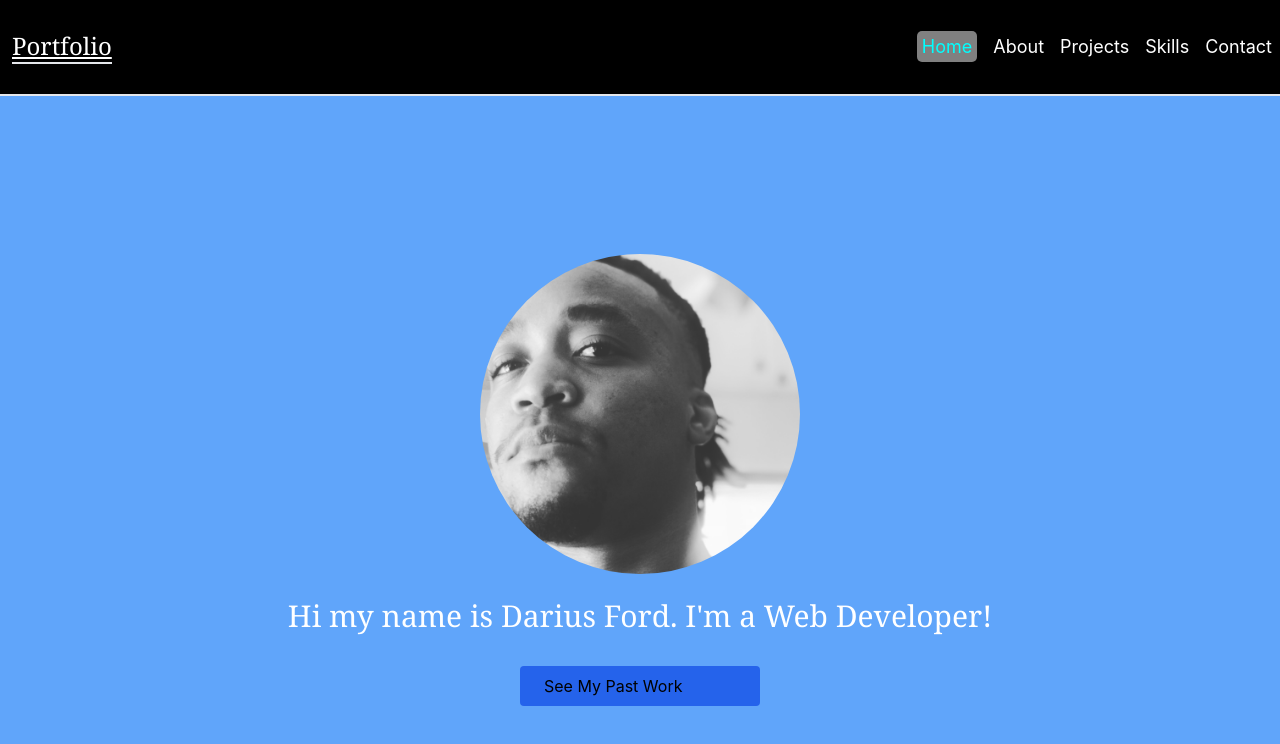
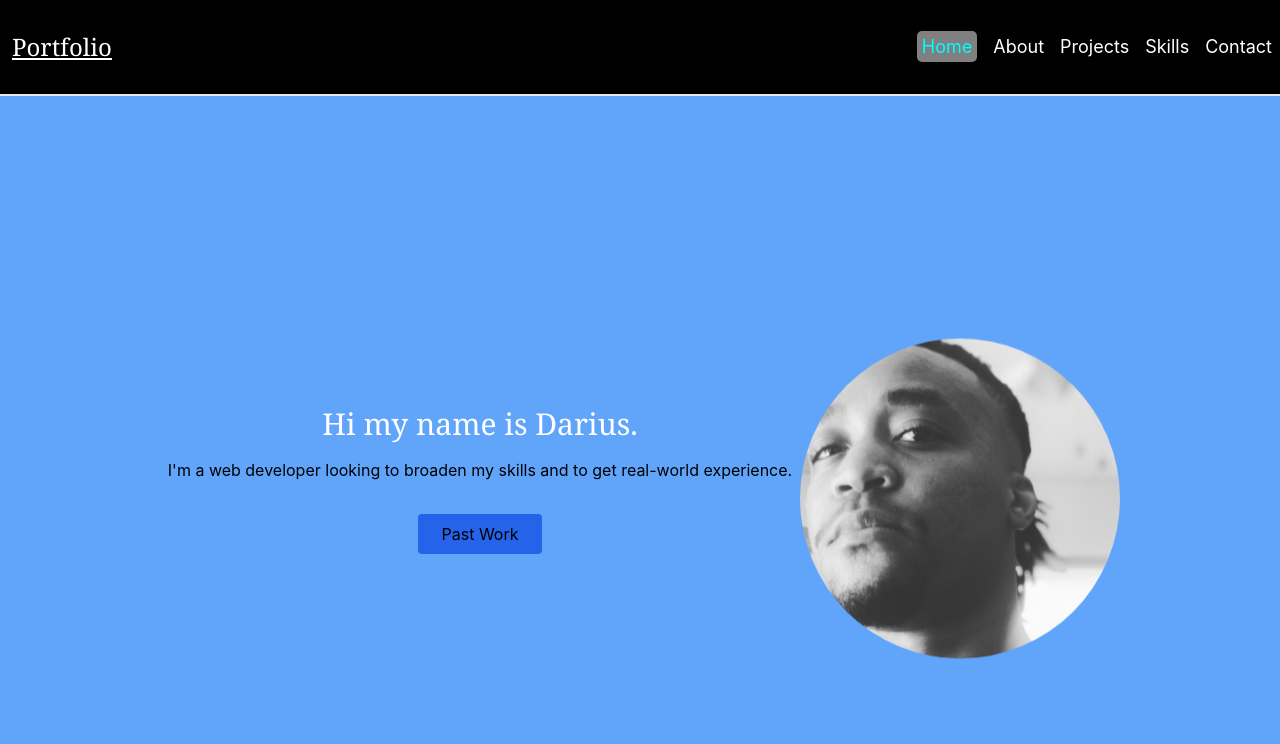
Before and after one commit to dariusford15/portfolio, a React (Create React App) app: page / in a window 1280 px wide. Shown: the top 744 px of the page. Built offline with nearby package versions, Linux system fonts and the light colour scheme.

Commit message:
updated portfolio

```diff
--- a/package.json
+++ b/package.json
@@ -11,6 +11,7 @@
     "@testing-library/user-event": "^13.5.0",
     "react": "^18.0.0",
     "react-dom": "^18.0.0",
+    "react-icons": "^5.2.1",
     "react-scripts": "5.0.1",
     "web-vitals": "^2.1.4"
   },
--- a/public/index.html
+++ b/public/index.html
@@ -28,7 +28,7 @@
       Learn how to configure a non-root public URL by running `npm run build`.
     -->
 
-    <title>React App</title>
+    <title>My Portfolio</title>
   </head>
   <body>
     <noscript>You need to enable JavaScript to run this app.</noscript>
--- a/src/App.css
+++ b/src/App.css
@@ -80,3 +80,20 @@ li{display: list-item;}
   height: 250px;
   margin: 0 auto;
 }
+.heroImg{
+  animation-name:floating;
+  animation-duration: 3s;
+  animation-iteration-count:infinite;
+  animation-timing-function: ease-in-out;
+}
+@keyframes floating{
+  0%{
+    transform: translate(0, 0px);
+  }
+  50%{
+    transform: translate(0, 10px);
+  }
+  100%{
+    transform: translate(0, -0px);
+  }
+}
--- a/src/App.js
+++ b/src/App.js
@@ -5,42 +5,27 @@ import Projects from './pages/Projects.jsx';
 import Skills from './pages/Skills.jsx';
 import Contact from './pages/Contact.jsx';
 import {
-  BrowserRouter,
   Routes,
   Route,
-  NavLink,
 } from "react-router-dom";
 import './App.css';
+import Navbar from './components/Navbar.jsx';
 
 function App() {
   return (
+    <>
     <div className="App">
-      <BrowserRouter>
-      <div className={'bg-black flex justify-between items-center h-24 border-b-2 border-sky-400'}>
-        <h1 className={'text-white ml-3 text-2xl underline font-serif border-b-2 border-sky-800'}>Portfolio</h1>
-        <nav>
-          <ul className={'bg-black list-none m-0 p-0'}>
-            <li className={'inline list-none text-white text-lg p-2'}><NavLink to="/" exact activeClassName='active'>Home</NavLink></li>
-            <li className={'inline list-none text-white text-lg p-2'}><NavLink to="/about" activeClassName='active'>About</NavLink></li>
-            <li className={'inline list-none text-white text-lg p-2'}><NavLink to="/projects" activeClassName='active'>Projects</NavLink></li>
-            <li className={'inline list-none text-white text-lg p-2'}><NavLink to="/skills" activeClassName='active'>Skills</NavLink></li>
-            <li className={'inline list-none text-white text-lg p-2'}><NavLink to="/contact" activeClassName='active'>Contact</NavLink></li>
-          </ul>
-        </nav>
-        </div>
+      <Navbar />
         <Routes>
-
               <Route exact path="/" element={<Home />} />
               <Route path="/projects" element={<Projects />} />
               <Route path="/skills" element={<Skills />} />
               <Route path="/about" element={<About />} />
               <Route path="/contact" element={<Contact />} />
-
         </Routes>
 
-      </BrowserRouter>
     </div>
-
+    </>
   );
 };
 
--- /dev/null
+++ b/src/components/Navbar.jsx
@@ -0,0 +1,51 @@
+import React from 'react'
+import { NavLink, Link } from 'react-router-dom';
+import { useState } from 'react';
+import { AiOutlineMenu, AiOutlineClose} from "react-icons/ai";
+
+
+function Navbar() {
+    const [isOpen, setIsOpen] = useState(false)
+
+    function toggleMenu(){
+        setIsOpen(!isOpen);
+    }
+    function closeMenu(){
+        setIsOpen(false);
+    }
+
+  return (
+    <div className={'relative bg-black flex justify-between items-center h-24 border-b-2 border-sky-400 z-20'}>
+    <h1 className={'text-white ml-3 text-2xl underline font-serif'}><Link to="/">Portfolio</Link></h1>
+    <nav className={'flex'}>
+        {/* Mobile Navigation Icon */}
+        <button className="text-white block md:hidden" onClick={toggleMenu}>{isOpen ? <AiOutlineClose size={40}/> : <AiOutlineMenu size={40}/>}</button>
+        {/* Mobile Navigation Links */}
+      {isOpen && (
+      <div className={'lg:hidden fixed top-0 left-0 w-2/3 h-full ease-in-out duration-700'}>
+        <h1 className={'text-white ml-4 text-2xl underline font-serif bg-black'}><Link to="/">Portfolio</Link></h1>
+        <ul className={'uppercase p-4 bg-black list-none'}>
+        <li onClick={closeMenu} className={'no-underline text-white text-lg p-4 border-b border-gray-500'}><NavLink to="/">Home</NavLink></li>
+        <li onClick={closeMenu}className={'no-underline text-white text-lg p-4 border-b border-gray-500'}><NavLink to="/about">About</NavLink></li>
+        <li onClick={closeMenu}className={'no-underline text-white text-lg p-4 border-b border-gray-500'}><NavLink to="/projects">Projects</NavLink></li>
+        <li onClick={closeMenu}className={'no-underline text-white text-lg p-4 border-b border-gray-500'}><NavLink to="/skills">Skills</NavLink></li>
+        <li onClick={closeMenu}className={'no-underline text-white text-lg p-4'}><NavLink to="/contact">Contact</NavLink></li>
+      </ul>
+      </div>)}
+
+      <div className={'lg-flex justify-between items-center'}>
+        <ul className={'md:flex hidden'}>
+        <li onClick={closeMenu} className={'no-underline text-white text-lg p-2'}><NavLink to="/" exact activeClassName='active'>Home</NavLink></li>
+        <li onClick={closeMenu}className={'no-underline text-white text-lg p-2'}><NavLink to="/about" activeClassName='active'>About</NavLink></li>
+        <li onClick={closeMenu}className={'no-underline text-white text-lg p-2'}><NavLink to="/projects" activeClassName='active'>Projects</NavLink></li>
+        <li onClick={closeMenu}className={'no-underline text-white text-lg p-2'}><NavLink to="/skills" activeClassName='active'>Skills</NavLink></li>
+        <li onClick={closeMenu}className={'no-underline text-white text-lg p-2'}><NavLink to="/contact" activeClassName='active'>Contact</NavLink></li>
+      </ul>
+      </div>
+    </nav>
+
+    </div>
+  )
+}
+
+export default Navbar
--- a/src/index.js
+++ b/src/index.js
@@ -3,12 +3,15 @@ import './index.css';
 import App from './App';
 import reportWebVitals from './reportWebVitals';
 import ReactDOM from 'react-dom';
+import { BrowserRouter } from 'react-router-dom';
 
 
 ReactDOM.render(
+  <BrowserRouter>
   <React.StrictMode>
     <App />
-  </React.StrictMode>,
+  </React.StrictMode>
+  </BrowserRouter>,
   document.getElementById('root')
 );
 
--- a/src/pages/Home.jsx
+++ b/src/pages/Home.jsx
@@ -4,24 +4,18 @@ import React from 'react';
 function Home() {
     return (
         <>
-            <div className={'w-screen h-screen flex justify-center items-center bg-blue-400 md:flex-col'}>
+            <div className={'w-screen h-screen flex justify-center items-center bg-blue-400 flex-col-reverse md:flex-row'}>
 
-                <div className={'flex items-center justify-center flex-col'}>
-
-                    <img className={'flex w-1/4 rounded-full'} src="assets/LinkedInPic.jpg" alt="" />
-                        <div className={'flex flex-col w-3/4 mt-2'}>
-                            <h2 className={'text-3xl text-center text-white font-serif mt-4'}>Hi my name is Darius Ford. I'm a Web Developer!</h2>
-                            <div className={"flex items-center justify-center"}>
-                            <a href="/projects" className={'flex w-1/4 py-2 px-6 mx-1 bg-blue-600 rounded hover:bg-green-200 my-8'}>See My Past Work</a>
-                            </div>
-                        </div>
-
-
+                <div className={'flex items-center justify-center flex-col w-1/2'}>
+                        <h2 className={'text-3xl text-center text-white font-serif mb-4'}>Hi my name is Darius.</h2>
+                        <p>I'm a web developer looking to broaden my skills and to get real-world experience.</p>
+                        <a href="/projects" className={'py-2 px-6 mx-1 bg-blue-600 rounded hover:bg-green-200 my-8'}>Past Work</a>
                 </div>
-
+                <img className={'flex w-1/4 rounded-full heroImg'} src="assets/LinkedInPic.jpg" alt="" />
 
 
             </div>
+
 
         </>
     );
--- a/src/pages/Projects.jsx
+++ b/src/pages/Projects.jsx
@@ -61,7 +61,7 @@ function Projects(){
     return (
         <>
         <div className={'bg-blue-400 h-full'}>
-        <div className= {'grid grid-rows-2 grid-flow-col gap-4 p-4'}>
+        <div className= {'flex flex-col gap-y-4 md:grid md:grid-rows-2 md:grid-flow-col md:gap-4 p-4'}>
            {projects.map((item) => (
 
                 <Card
```
Also changed, not shown: src/components/Layout.jsx (+17 -3 lines), 1 other file (tests, documents, lock files or other folders).
